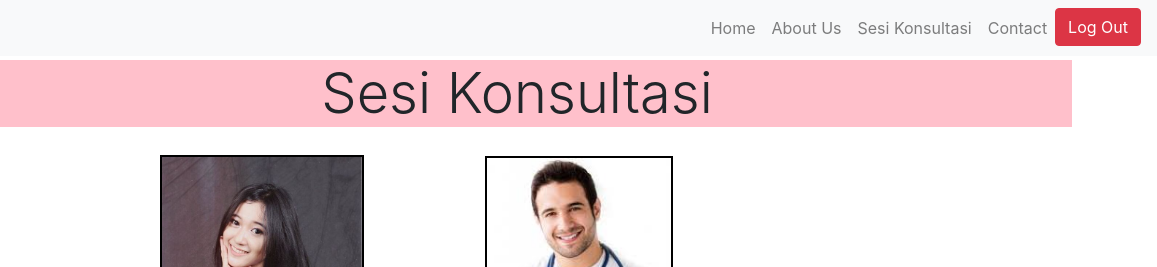
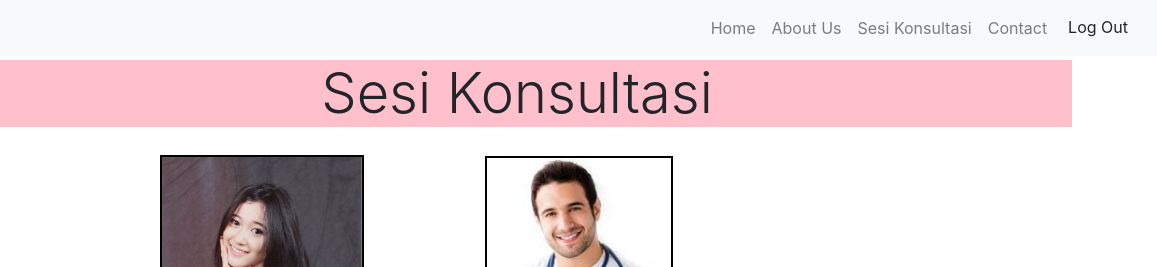
Before and after one commit to Jose-Mu/MedConsultation-Website, a plain HTML site: page mental/sesi.html in a window 1280 px wide. Shown: the top 267 px of the page, 123-1280 px from the left. Drawn offline with Linux system fonts and the light colour scheme.

Commit message:
Update sesi.html

```diff
--- a/mental/sesi.html
+++ b/mental/sesi.html
@@ -27,7 +27,7 @@
 	      	<a class="nav-link" href="konsultasi.html">Contact</a>
 	      </li>
 	      <li class="nav-item">
-	      	<a href="index.html"><button type="button" class="btn btn-danger">Log Out</button></a>
+	      	<a href="index.html"><button type="button" class="btn btn-dange">Log Out</button></a>
 	      </li>
 	    </ul>
 	  </div>
```
